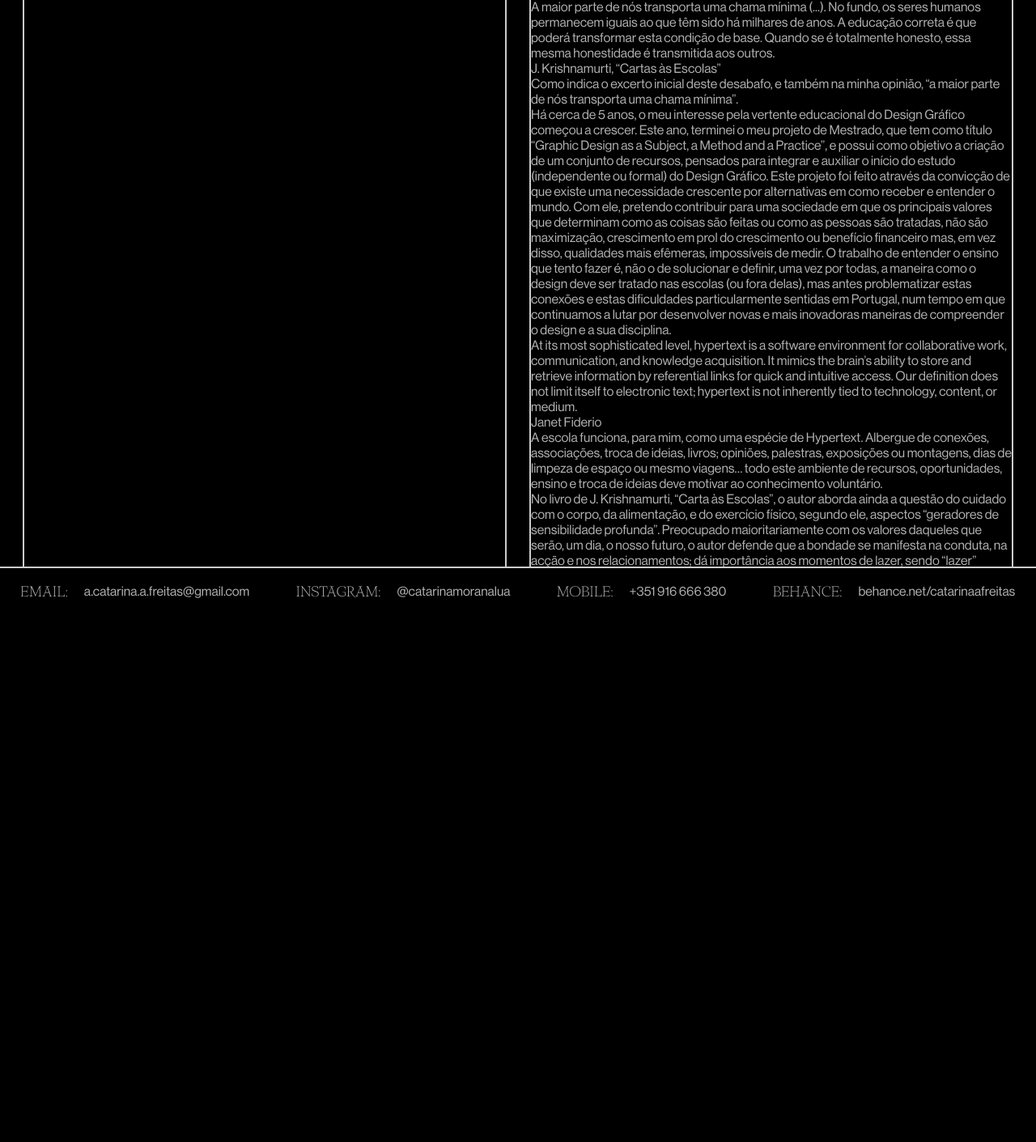
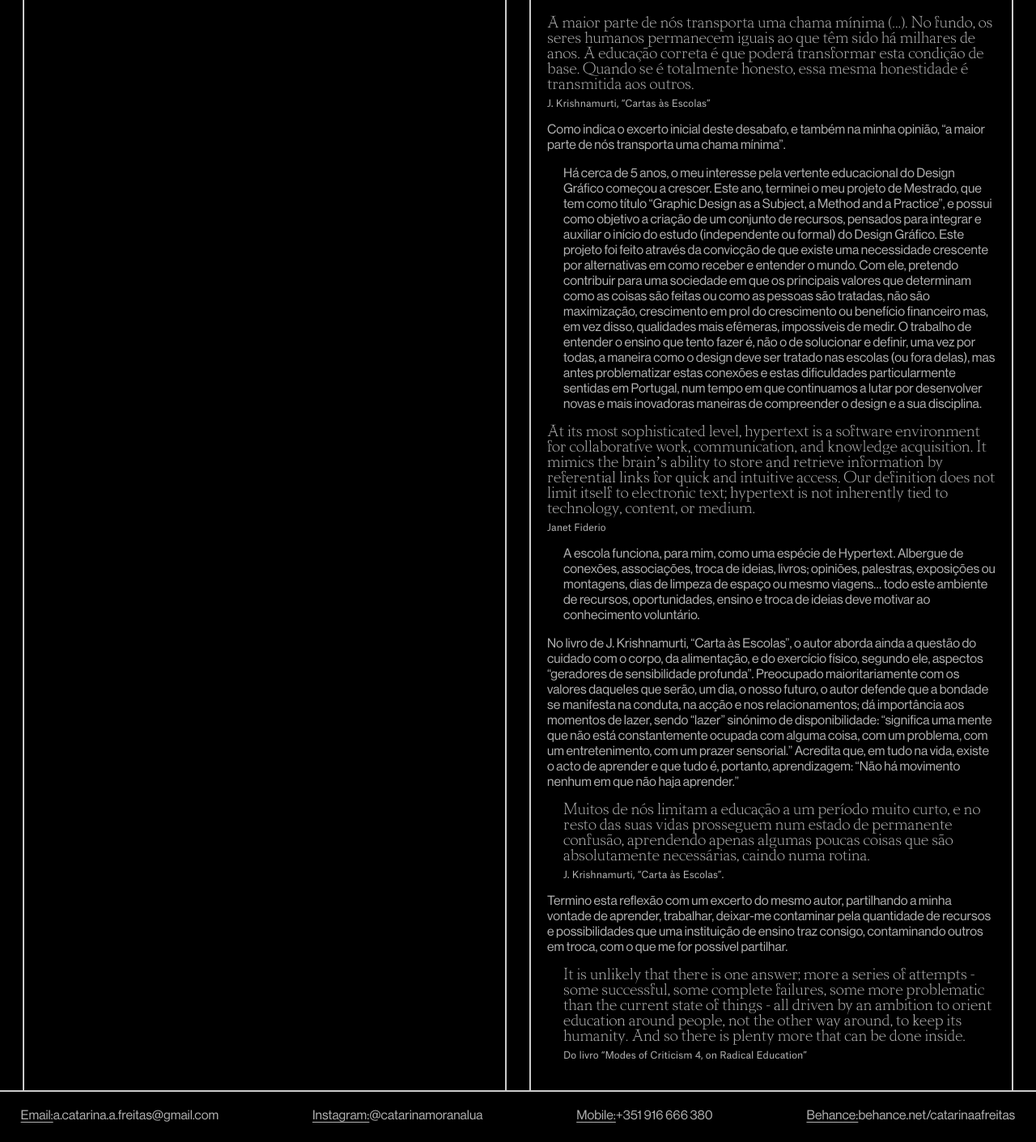
Before and after one commit to dianaamfr/WebPortfolio_CF, a PHP site: page /education.html in a window 1280 px wide. Shown: the part 64-1475 px from the top of the page at 81% size. Run offline with PHP 8.4, Linux system fonts and the light colour scheme.

Commit message:
Education texts

```diff
--- a/education.html
+++ b/education.html
@@ -15,7 +15,7 @@
                         <div class="header_slide">
                             <div class="header_text">
                                 <a class="page_title home_btn" href="index.html">Catarina Freitas</a>
-                                <h1 class="page_description">A selection of projects and collaborations</h1>
+                                <h2 class="page_description">A selection of projects and collaborations</h2>
                                 <nav class="menu_desktop">
                                     <ul>
                                         <li><a class="about_btn" href="index.html">About</a></li>
@@ -29,7 +29,7 @@
                         <div class="header_slide">
                             <div class="header_text">
                                 <a class="page_title home_btn" href="index.html">Catarina Freitas</a>
-                                <h1 class="page_description">A selection of projects and collaborations</h1>
+                                <h2 class="page_description">A selection of projects and collaborations</h2>
                                 <nav class="menu_desktop">
                                     <ul>
                                         <li><a class="about_btn" href="index.html">About</a></li>
@@ -43,7 +43,7 @@
                         <div class="header_slide">
                             <div class="header_text">
                                 <a class="page_title home_btn" href="index.html">Catarina Freitas</a>
-                                <h1 class="page_description">A selection of projects and collaborations</h1>
+                                <h2 class="page_description">A selection of projects and collaborations</h2>
                                 <nav class="menu_desktop">
                                     <ul>
                                         <li><a class="about_btn" href="href="index.html">About</a></li>
@@ -82,19 +82,19 @@
                         <div class="footer_slide">
                             <div class="footer_content">
                                 <div class="social_media">
-                                    <h1>Email:</h1>
+                                    <h3>Email:</h3>
                                     <a href="mailto:a.catarina.a.freitas@gmail.com" target="_blank">a.catarina.a.freitas@gmail.com</a>
                                 </div>
                                 <div class="social_media">
-                                    <h1>Instagram:</h1>
+                                    <h3>Instagram:</h3>
                                     <a href="https://www.instagram.com/catarinamoranalua/" target="_blank">@catarinamoranalua</a>
                                 </div>
                                 <div class="social_media">
-                                    <h1>Mobile:</h1>
+                                    <h3>Mobile:</h3>
                                     <a href="tel:+351916666380" target="_blank">+351 916 666 380</a>
                                 </div>
                                 <div class="social_media">
-                                    <h1>Behance:</h1>
+                                    <h3>Behance:</h3>
                                     <a href="https://www.behance.net/catarinaafreitas" target="_blank">behance.net/catarinaafreitas</a>
                                 </div>
                             </div>
@@ -102,19 +102,19 @@
                         <div class="footer_slide">
                             <div class="footer_content">
                                 <div class="social_media">
-                                    <h1>Email:</h1>
+                                    <h3>Email:</h3>
                                     <a href="mailto:a.catarina.a.freitas@gmail.com" target="_blank">a.catarina.a.freitas@gmail.com</a>
                                 </div>
                                 <div class="social_media">
-                                    <h1>Instagram:</h1>
+                                    <h3>Instagram:</h3>
                                     <a href="https://www.instagram.com/catarinamoranalua/" target="_blank">@catarinamoranalua</a>
                                 </div>
                                 <div class="social_media">
-                                    <h1>Mobile:</h1>
+                                    <h3>Mobile:</h3>
                                     <a href="tel:+351916666380" target="_blank">+351 916 666 380</a>
                                 </div>
                                 <div class="social_media">
-                                    <h1>Behance:</h1>
+                                    <h3>Behance:</h3>
                                     <a href="https://www.behance.net/catarinaafreitas" target="_blank">behance.net/catarinaafreitas</a>
                                 </div>
                             </div>
@@ -122,19 +122,19 @@
                         <div class="footer_slide">
                             <div class="footer_content">
                                 <div class="social_media">
-                                    <h1>Email:</h1>
+                                    <h3>Email:</h3>
                                     <a href="mailto:a.catarina.a.freitas@gmail.com" target="_blank">a.catarina.a.freitas@gmail.com</a>
                                 </div>
                                 <div class="social_media">
-                                    <h1>Instagram:</h1>
+                                    <h3>Instagram:</h3>
                                     <a href="https://www.instagram.com/catarinamoranalua/" target="_blank">@catarinamoranalua</a>
                                 </div>
                                 <div class="social_media">
-                                    <h1>Mobile:</h1>
+                                    <h3>Mobile:</h3>
                                     <a href="tel:+351916666380" target="_blank">+351 916 666 380</a>
                                 </div>
                                 <div class="social_media">
-                                    <h1>Behance:</h1>
+                                    <h3>Behance:</h3>
                                     <a href="https://www.behance.net/catarinaafreitas" target="_blank">behance.net/catarinaafreitas</a>
                                 </div>
                             </div>
--- a/styles.css
+++ b/styles.css
@@ -48,7 +48,7 @@
 
 /* Text and Links */
 
-h1 {
+h2 {
     font-family: tacite;
     font-weight: 200;
     font-size: 16px;
@@ -56,7 +56,7 @@
     text-transform: uppercase;
 }
 
-h2 {
+h3 {
     font-family: haas_grot_disp;
     font-weight: 200;
     font-size: 16px;
@@ -72,6 +72,7 @@
     font-size: 16px;
     color: var(--grey);
     text-decoration:none;
+    margin-bottom: 16px;
 }
 
 a {
@@ -162,7 +163,6 @@
     background-color:var(--black);
     border-bottom: 1.5pt solid var(--stroke_grey);
     display: block;
-    overflow: hidden;
     width: 100%;
     max-width: 1920px;
 }
@@ -362,6 +362,8 @@
 
 #about_content::-webkit-scrollbar {
     display: none;
+    -ms-overflow-style: none;  /* IE and Edge */
+    scrollbar-width: none;  /* Firefox */
 }
 
 #work_areas {
@@ -378,7 +380,7 @@
 }
 
 #catarina_description p {
-    line-height: 20px;
+    line-height: 19px;
     margin-bottom: 15px;
     margin-left: 20px;
     margin-right: 20px;
@@ -444,11 +446,36 @@
 }
 
 #credits_part1, #education {
-    width: calc(50% - 46px);
+    width: calc(50% - 86px);
     border: 1.5pt solid var(--stroke_grey);
     border-top: none;
     border-bottom: none;
-    height: 700px;
+    padding: 20px;
+    overflow: auto;
+}
+
+#education::-webkit-scrollbar {
+    display: none;
+    -ms-overflow-style: none;  /* IE and Edge */
+    scrollbar-width: none;  /* Firefox */
+}
+
+.quote {
+    font-family: tacite;
+    font-weight: 200;
+    font-size: 18px;
+    line-height: 19px;
+    margin-bottom: 6px;
+}
+
+.author {
+    font-family: atlas;
+    font-weight: 200;
+    font-size: 12px;
+}
+
+.in_text {
+    margin-left: 20px;
 }
 
 
```
Also changed, not shown: index.html (+41 -41 lines).
